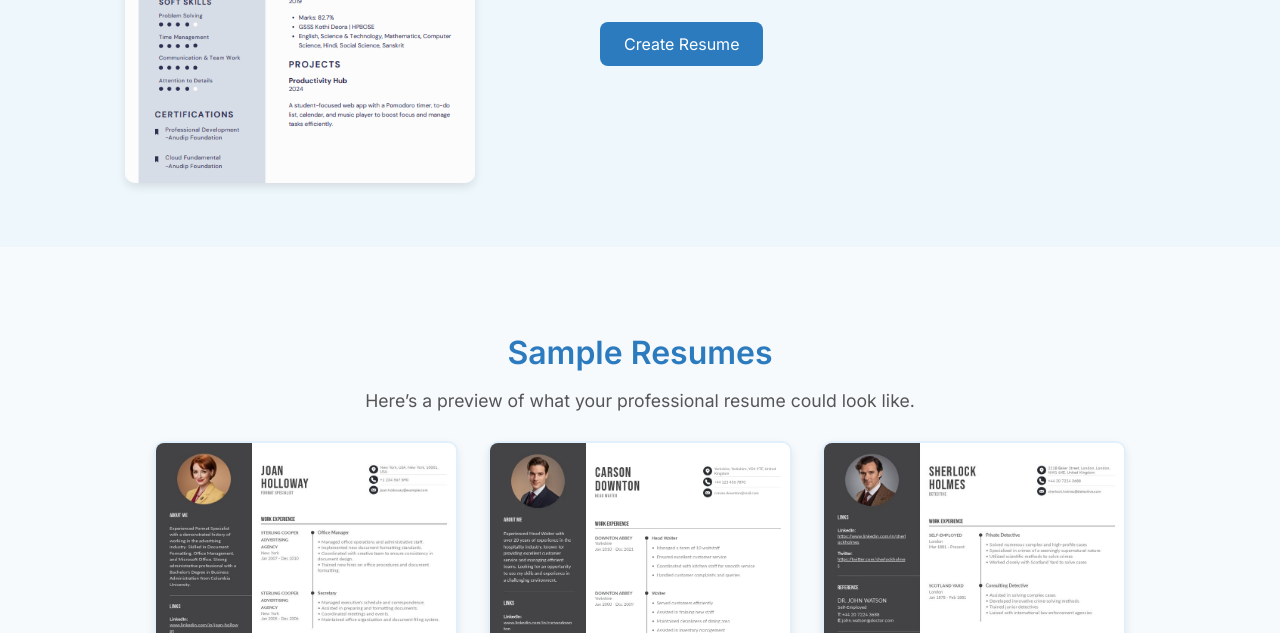
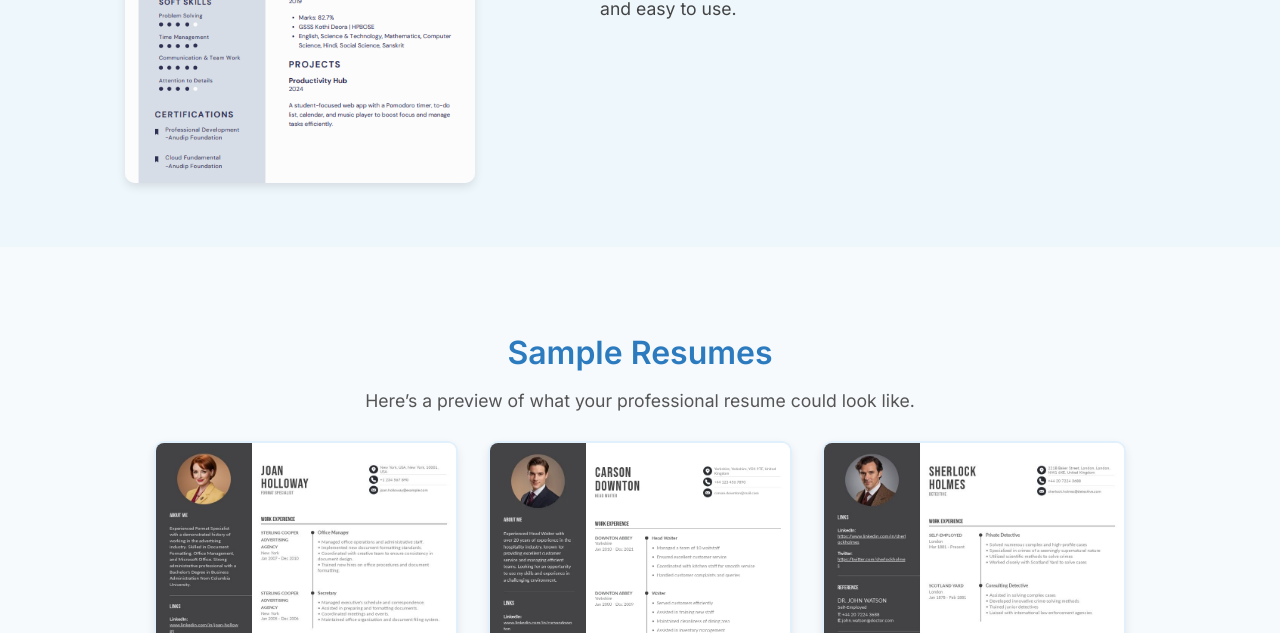
Before and after one commit to chxtnx/Project-3-Resume-Builder, a plain HTML site: page index.html in a window 1280 px wide. Shown: the part 467-1100 px from the top of the page. Drawn offline with Linux system fonts and the light colour scheme.

Commit message:
Update index.html

```diff
--- a/index.html
+++ b/index.html
@@ -33,9 +33,7 @@
     <div class="hero-right">
       <h1>Create a Professional Resume in Minutes</h1>
       <p>Save time and impress employers with a polished, ATS-friendly resume. Free and easy to use.</p>
-      <div class="buttons">
-        <a href="resume-builder.html" class="btn primary">Create Resume</a>
-      </div>
+
     </div>
   </section>
 
```
